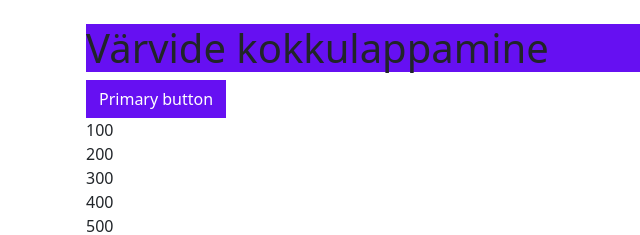
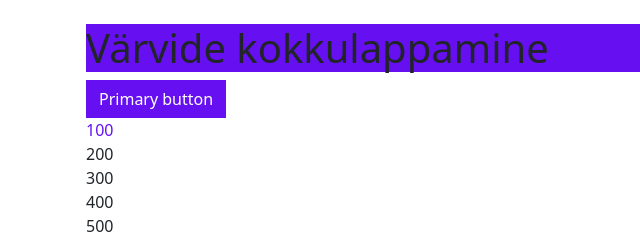
Before and after one commit to jubejuss/vite-boot, a website built with Vite: page src/index.html in a window 1280 px wide. Shown: the top 235 px of the page, 0-640 px from the left. Built offline with nearby package versions, Linux system fonts and the light colour scheme.

Commit message:
just in case update

```diff
--- a/src/index.html
+++ b/src/index.html
@@ -10,7 +10,7 @@
       <h1 class="bg-primary text-opacity-75">Värvide kokkulappamine</h1>
       <button class="btn btn-primary">Primary button</button>
       <div class="swatch">
-        <div>100</div>
+        <div class="text-primary">100</div>
         <div>200</div>
         <div>300</div>
         <div>400</div>
--- a/src/scss/styles.scss
+++ b/src/scss/styles.scss
@@ -14,7 +14,9 @@
   "brand": #900
 );
 
-// Merge the maps
+// Merge the maps, needable only for new variables,
+// with this you add new colors into system,
+// othervise just delete whole row
 $theme-colors: map-merge($theme-colors, $brand);
 
 // example for changing btn default border radiuses
```
Also changed, not shown: dist/assets/index.min.css, dist/index.html.
